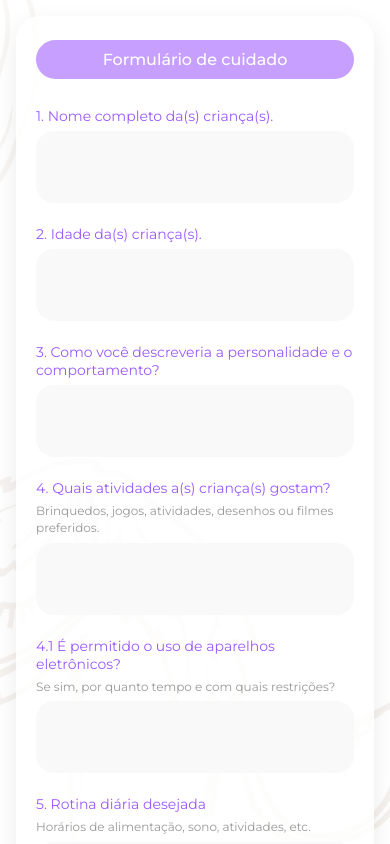
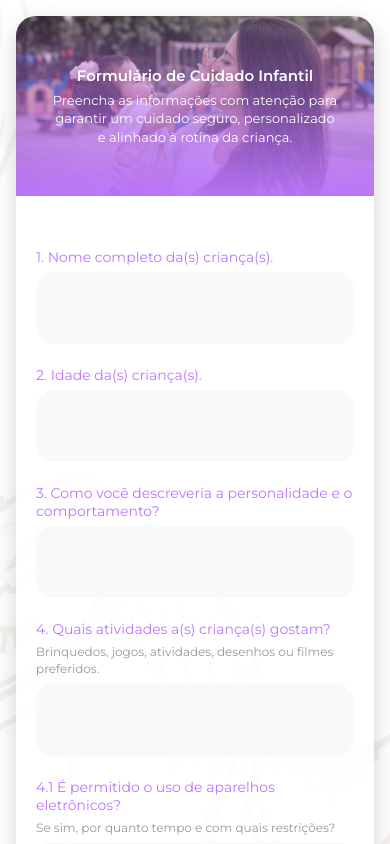
Before and after one commit to VictorBonifac10/formulario-whatsapp, a React (Vite) app: page / in a window 390 px wide. Shown: the top 844 px of the page. Built offline with nearby package versions, Linux system fonts and the light colour scheme.

Commit message:
Desenv. do header do formulário e ajustes de responsividade

```diff
--- a/src/components/Footer/styles.js
+++ b/src/components/Footer/styles.js
@@ -24,20 +24,6 @@ export const ContainerFooter = styled.footer`
     list-style: none;
     padding: 0;
     max-width: 300px;
-
-//-----------------Sections
-    li{
-
-    a{ //Link
-    color: rgba(188, 117, 255, 1);
-    text-decoration: none;
-
-    &:hover{ //Effect
-    color: ${({ theme }) => theme.purple};
-    border-bottom: 2px solid rgba(188, 117, 255, 1);
-    }
-    }
-    }
   }
 
 //-----------------Icon Section
--- a/src/pages/Home/index.jsx
+++ b/src/pages/Home/index.jsx
@@ -8,9 +8,17 @@ import {
     Label,
     HelperText,
     BigInput,
-    Button
+    Button,
+    TopSection,
+    TopImage,
+    TopGradient,
+    TopContent,
+    TopTitle,
+    TopDescription
 } from "./styles";
 import { Footer } from "../../components/Footer";
+
+import formImage from '../../assets/about.png'
 
 export function Home() {
     const initialState = {
@@ -126,8 +134,19 @@ ${form.adicionais}
         <Body>
             <Page>
                 <Card onSubmit={handleSubmit}>
-                    <Header>Formulário de cuidado</Header>
+                    <TopSection>
+                        <TopImage src={formImage} alt="Cuidado infantil" />
+                        <TopGradient />
+                        <TopContent>
+                            <TopTitle>Formulário de Cuidado Infantil</TopTitle>
+                            <TopDescription>
+                                Preencha as informações com atenção para garantir um cuidado seguro,
+                                personalizado e alinhado à rotina da criança.
+                            </TopDescription>
+                        </TopContent>
+                    </TopSection>
 
+                    <div className="questionsContainer">
                         <Field>
                             <Label>1. Nome completo da(s) criança(s).</Label>
                             <BigInput name="nome" value={form.nome} onChange={handleChange} />
@@ -297,7 +316,7 @@ ${form.adicionais}
                         </Field>
 
                         <Field>
-                        <Label>17.A casa possui câmeras de seguranaça/monitoramento?</Label>
+                            <Label>17. A casa possui câmeras de seguranaça/monitoramento?</Label>
                             <HelperText>
                                 Se sim, informe onde estão localizadas?
                             </HelperText>
@@ -329,6 +348,7 @@ ${form.adicionais}
                         </Field>
 
                         <Button type="submit">Enviar</Button>
+                    </div>
                 </Card>
             </Page>
             <Footer />
--- a/src/pages/Home/styles.js
+++ b/src/pages/Home/styles.js
@@ -21,20 +21,24 @@ export const Card = styled.form`
   max-width: 420px;
   background: #ffffffd9;
   border-radius: 24px;
-  padding: 24px 20px 32px;
 
-  /* Sombra suave */
-  box-shadow: 0 8px 24px rgba(0, 0, 0, 0.08);
+  .questionsContainer{
+      padding: 24px 20px 32px;
 
-  /* Telas maiores (notebooks / desktops) */
+    @media (min-width: 900px) {
+      padding: 32px 40px 40px;
+    }
+  }
+
+  box-shadow: 0 8px 24px rgba(0, 0, 0, 0.18);
+
   @media (min-width: 900px) {
     max-width: 720px;
-    padding: 32px 40px 40px;
   }
 `;
 
 export const Header = styled.div`
-  background: #c7a0ff;
+  background: rgba(188, 117, 255, 1);
   color: #fff;
   text-align: center;
   padding: 10px 24px;
@@ -54,7 +58,7 @@ export const Field = styled.div`
 
 export const Label = styled.label`
   font-size: 14px;
-  color: #9b59ff;
+  color:rgba(188, 117, 255, 1);
   display: block;
   margin-bottom: 6px;
 
@@ -94,7 +98,7 @@ export const Button = styled.button`
   height: 50px;
   border-radius: 999px;
   border: none;
-  background: #c7a0ff;
+  background: rgba(188, 117, 255, 1);
   color: #fff;
   font-size: 16px;
   cursor: pointer;
@@ -118,3 +122,67 @@ export const HelperText = styled.span`
     font-size: 13px;
   }
 `;
+
+export const TopSection = styled.div`
+  position: relative;
+  width: 100%;
+  height: 180px;
+  border-top-right-radius: 20px;
+  border-top-left-radius: 20px;
+  overflow: hidden;
+  margin-bottom: 28px;
+
+  @media (min-width: 900px) {
+    height: 220px;
+  }
+`;
+
+export const TopImage = styled.img`
+  width: 100%;
+  height: 100%;
+  object-fit: cover;
+`;
+
+export const TopGradient = styled.div`
+  position: absolute;
+  inset: 0;
+  background: linear-gradient(
+    to top,
+    rgba(188, 117, 255, 0.95),
+    rgba(188, 117, 255, 0.55),
+    rgba(188, 117, 255, 0.15)
+  );
+`;
+
+export const TopContent = styled.div`
+  position: absolute;
+  inset: 0;
+  display: flex;
+  flex-direction: column;
+  align-items: center;
+  justify-content: center;
+  text-align: center;
+  color: #fff;
+`;
+
+export const TopTitle = styled.h2`
+  font-size: 15px;
+  font-weight: 600;
+  margin-bottom: 6px;
+
+  @media (min-width: 900px) {
+    font-size: 22px;
+  }
+`;
+
+export const TopDescription = styled.p`
+  font-size: 13px;
+  line-height: 1.4;
+  max-width: 90%;
+  padding: 0rem 1rem ;
+
+  @media (min-width: 900px) {
+    font-size: 14px;
+    max-width: 70%;
+  }
+`;
```
Also changed, not shown: src/assets/about.png (added). Lines whose indentation alone changed are shown as unchanged.
